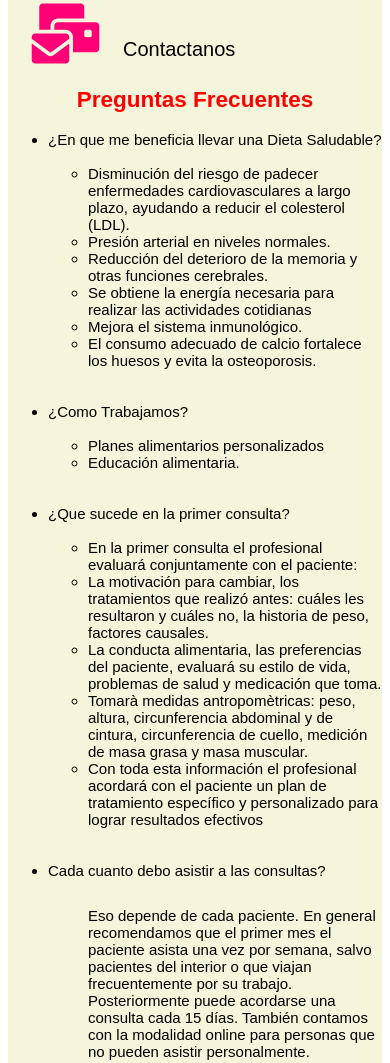
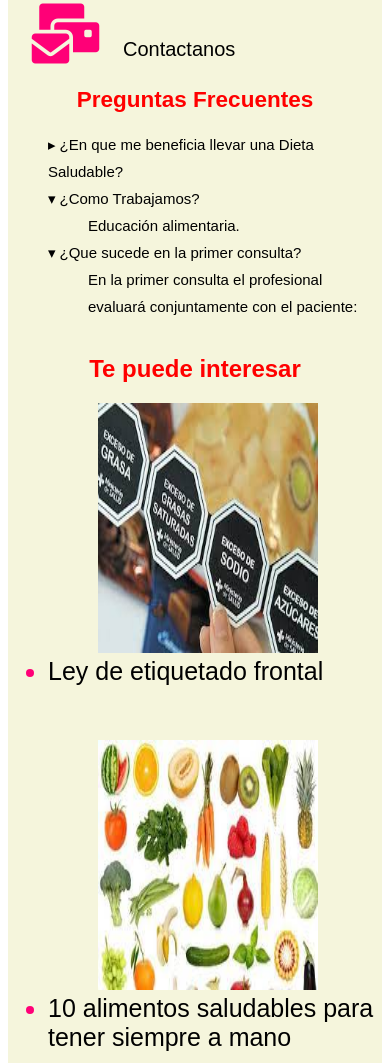
Before and after one commit to ferespidegli/prueba-cambios, a plain HTML site: page index.html in a window 390 px wide. Shown: the part 700-1763 px from the top of the page. Drawn offline with Linux system fonts and the light colour scheme.

Commit message:
version1.2

```diff
--- a/index.html
+++ b/index.html
@@ -10,7 +10,7 @@
     <link rel="preconnect" href="https://fonts.googleapis.com">
     <link rel="preconnect" href="https://fonts.gstatic.com" crossorigin>
     <link href="https://fonts.googleapis.com/css2?family=Lobster&display=swap" rel="stylesheet">
-    <meta name="viewport" content="width=device-width, initial-scale_1.0"/>
+
 </head>
 <body>
     <div id="grilla">
@@ -48,38 +48,35 @@
 
         <section id="preguntas">
             <h2 class="preguntas__titulo">Preguntas Frecuentes</h2>
-            <ul class="preguntas__titulo--lista">
-                <li>¿En que me beneficia llevar una Dieta Saludable?
-                    <br>
-                    <br>
-                    <ul>
-                        <li class="pregunta__titulos--listaDesplegable">Disminución del riesgo de padecer enfermedades cardiovasculares a largo plazo, ayudando a reducir el colesterol (LDL).</li>
-                        <li>Presión arterial en niveles normales.</li>
-                        <li>Reducción del deterioro de la memoria y otras funciones cerebrales.</li>
-                        <li>Se obtiene la energía necesaria para realizar las actividades cotidianas</li>
-                        <li>Mejora el sistema inmunológico.</li>
-                        <li>El consumo adecuado de calcio fortalece los huesos y evita la osteoporosis.</li>
+            <!--
+
+
+                        <li></li>
+                        <li></li>
+                        <li></li>
+                        <li></li>
+                        <li></li>
                     </ul>
                 </li>
                 <br>
                 <br>
 
-                <li>¿Como Trabajamos?
+                <li>
                     <br>
                     <br>
                     <ul>
-                        <li>Planes alimentarios personalizados</li>
-                        <li>Educación alimentaria.</li>
+                        <li></li>
+                        <li></li>
                     </ul>
                 </li>
                 <br>
                 <br>
 
-                <li>¿Que sucede en la primer consulta?
+                <li>
                     <br>
                     <br>
                     <ul>
-                        <li>En la primer consulta el profesional evaluará conjuntamente con el paciente:</li>
+                        <li></li>
                         <li>La motivación para cambiar, los tratamientos que realizó antes: cuáles les resultaron y cuáles no, la historia de peso, factores causales.</li>
                         <li>La conducta alimentaria, las preferencias del paciente, evaluará su estilo de vida, problemas de salud y medicación que toma.</li>
                         <li>Tomarà medidas antropomètricas: peso, altura, circunferencia abdominal y de cintura, circunferencia de cuello, medición de masa grasa y masa muscular.</li>
@@ -108,33 +105,67 @@
                     </ul>
                 </li>
             </ul>
+            -->
+
+            <ul id="menu">
+                <li><input type="checkbox" name="list" id="nivel1-1"><label for="nivel1-1">¿En que me beneficia llevar una Dieta Saludable?</label>
+                    <ul class="interior">
+                        <li><b>D</b>isminución del riesgo de padecer enfermedades cardiovasculares a largo plazo, ayudando a reducir el colesterol (LDL).
+                        </li>
+                        <li>Presión arterial en niveles normales.</li>
+
+                        <li>Reducción del deterioro de la memoria y otras funciones cerebrales.</li>
+
+                        <li>Mejora el sistema inmunológico.</li>
+
+                        <li>El consumo adecuado de calcio fortalece los huesos y evita la osteoporosis.</li>
+                    </ul>
+                </li>
+
+                <li><input type="checkbox" name="list" id="nivel1-2" checked=""><label for="nivel1-2">¿Como Trabajamos?</label>
+                    <ul class="interior">
+                        <li>Educación alimentaria.</li>
+                    </ul>
+                </li>
+
+                <li><input type="checkbox" name="list" id="nivel1-3" checked=""><label for="nivel1-3">¿Que sucede en la primer consulta?</label>
+                        <ul class="interior">
+                            <li>En la primer consulta el profesional evaluará conjuntamente con el paciente:</li>
+                </li>
+
+
+            </ul>
 
 
 
         </section>
 
 
-        <aside class="border">
-            <h1>Te puede interesar</h1>
+
+
+        <aside>
+            <h1 class="titulo__aside">Te puede interesar</h1>
+            <ul>
                 <img class="aside__image" src="etiquetado.jpg" alt="Logos etiquetas">
-            <li><a href="https://www.argentina.gob.ar/justicia/derechofacil/leysimple/salud/ley-de-etiquetado-frontal" target="_blank" rel="noopener">Ley de etiquetado frontal</a></li>
+                <li class="aside__link"><a href="https://www.argentina.gob.ar/justicia/derechofacil/leysimple/salud/ley-de-etiquetado-frontal" target="_blank" rel="noopener">Ley de etiquetado frontal</a></li>
                 <br>
                 <br>
                 <br>
                 <img class="aside__image" src="saludables bbc.jpg" alt="Logos etiquetas">
-            <li><a href="https://www.bbc.com/mundo/noticias-53838500" target="_blank" rel="noopener">10 alimentos saludables para tener siempre a mano</a></li>
+                <li class="aside__link"><a href="https://www.bbc.com/mundo/noticias-53838500" target="_blank" rel="noopener">10 alimentos saludables para tener siempre a mano</a></li>
                 <br>
                 <br>
                 <br>
                 <img class="aside__image" src="dietasdemoda.jpg" alt="dietas de moda">
-            <li><a href="https://www.clikisalud.net/cuales-los-peligros-seguir-las-dietas-moda/"></a>Los peligros de seguir las dietas de moda</li>
+                <li class="aside__link"><a href="https://www.clikisalud.net/cuales-los-peligros-seguir-las-dietas-moda/" target="_blank" rel="noopener">Los peligros de seguir las dietas de moda</a></li>
                 <br>
                 <br>
                 <img class="aside__image" src="agua.jpg" alt="niño bebiendo">
-            <li><a href="https://www.healthychildren.org/Spanish/healthy-living/nutrition/Paginas/Choose-Water-for-Healthy-Hydration.aspx"></a>¿Porque los niños deben elegir Agua?</li>
+                <li class="aside__link"><a href="https://www.healthychildren.org/Spanish/healthy-living/nutrition/Paginas/Choose-Water-for-Healthy-Hydration.aspx" target="_blank" rel="noopener">¿Porque los niños deben elegir Agua?</a></li>
                 <br>
                 <br>
                 <br>
+            </ul>
         </aside>
 
         <footer class="border">
--- a/style.css
+++ b/style.css
@@ -5,10 +5,10 @@
 
 }
 
-.aside__image {
-    width: 200px;
-    height: 150px;
-}
+
+
+/*inicio estilos vista escritorio*/
+
 
 @media screen and (min-width:768px) {
 
@@ -290,7 +290,20 @@ section#sec__contacto {
 
 }
 
+
+.aside__image {
+    width: 200px;
+    height: 150px;
 }
+
+
+}
+
+/*fin estilos para escitorio*/
+
+
+/*inicio estilos first mobile*/
+
 
 @media screen and (max-width: 767px) {
 
@@ -581,6 +594,7 @@ section#sec__ejercicios {
 
 
 }
+/* inicio estilos pagina contacto*/
 
 #menu__contacto {
     display: grid;
@@ -601,5 +615,52 @@ section#sec__contacto {
 
 }
 
+/* fin estilos pagina contacto*/
+
+
+/*comienzo estilos del aside*/
+.aside__image {
+    width: 220px;
+    padding-left: 50px;
 
 }
+
+.titulo__aside {
+
+    text-align: center;
+    color: red;
+
+}
+
+.aside__link {
+    font-size: 25px;
+    color: rgb(255, 0, 119);
+
+}
+
+/*fin estilos del aside*/
+
+
+#menu * { list-style:none;}
+#menu li{ line-height:180%;}
+#menu li a{color:#222; text-decoration:none;}
+#menu li a:before{ content:"\025b8"; color:#ddd; margin-right:4px;}
+#menu input[name="list"] {
+	position: absolute;
+	left: -1000em;
+	}
+#menu label:before{ content:"\025b8"; margin-right:4px;}
+#menu input:checked ~ label:before{ content:"\025be";}
+#menu .interior{display: none;}
+#menu input:checked ~ ul{display:block;}
+
+b {
+    font-size: 20px;
+}
+
+
+
+}
+
+
+/*fin estilos first mobile*/
```
Also changed, not shown: Programas.html (+1 -1 lines). Lines whose indentation alone changed are shown as unchanged.
